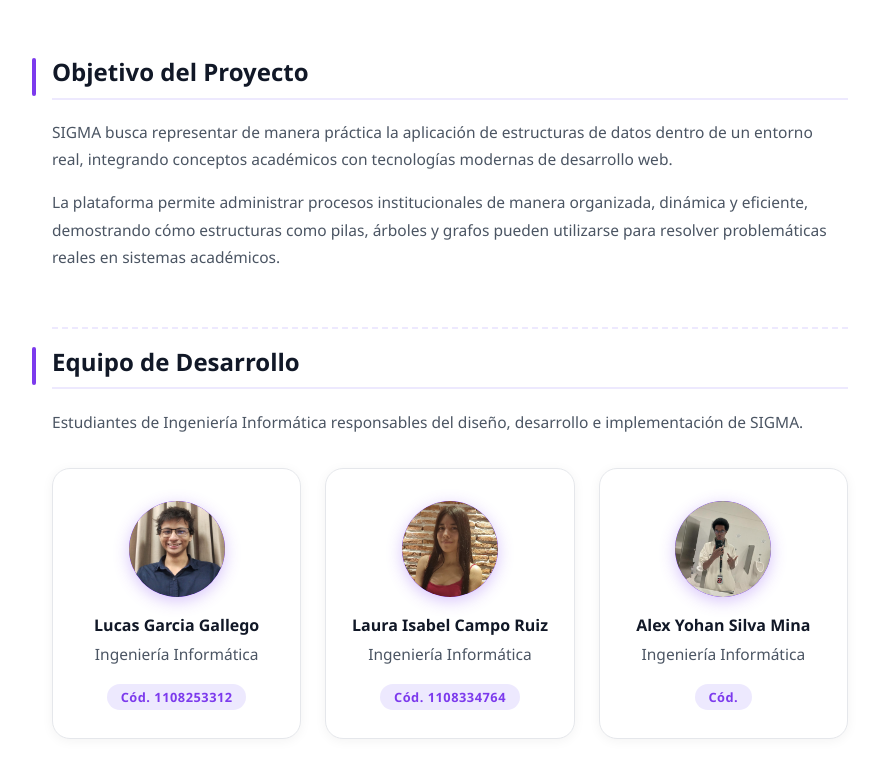
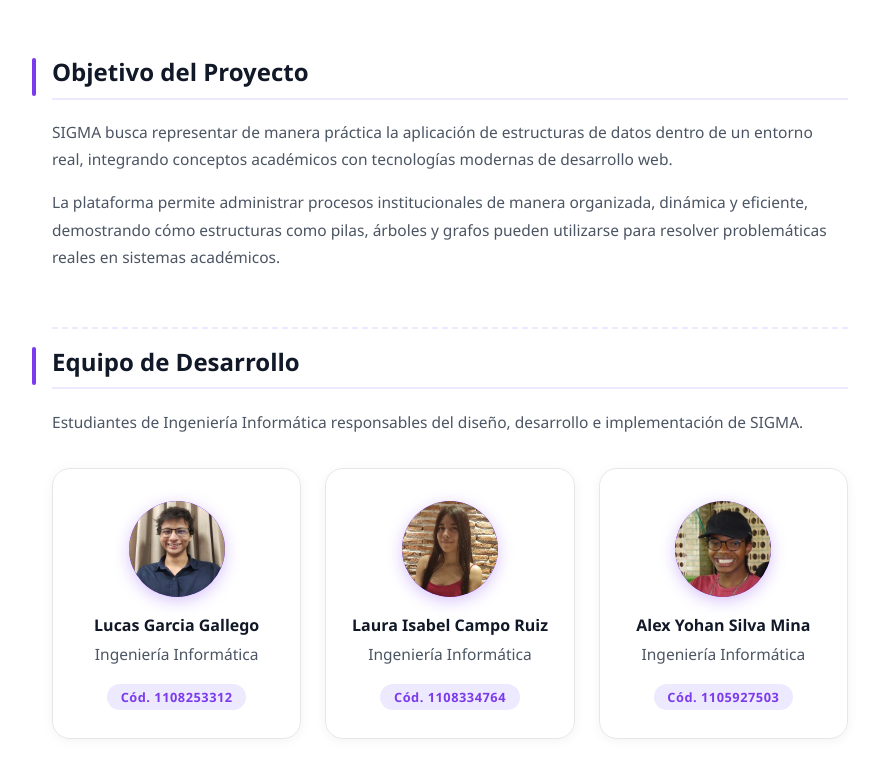
Before and after one commit to Mity619/SIGMA, a React (Vite) app in the folder SIGMA/: page /About in a window 1280 px wide. Shown: the part 3047-3824 px from the top of the page, without its empty margins (190-1069 px from the left). Built offline with nearby package versions, Linux system fonts and the light colour scheme; no server answers; the database is empty.

Commit message:
Agregada la imagen y codigo de Alex

```diff
--- a/SIGMA/src/Pages/About.tsx
+++ b/SIGMA/src/Pages/About.tsx
@@ -17,8 +17,8 @@ const team = [
     {
         name: "Alex Yohan Silva Mina",
         career: "Ingeniería Informática",
-        code: "",
-        photo: "/Alex.png",
+        code: "1105927503",
+        photo: "/Alex.jpeg",
     },
 ];
 
```
Also changed, not shown: SIGMA/public/Alex.jpeg (added).
